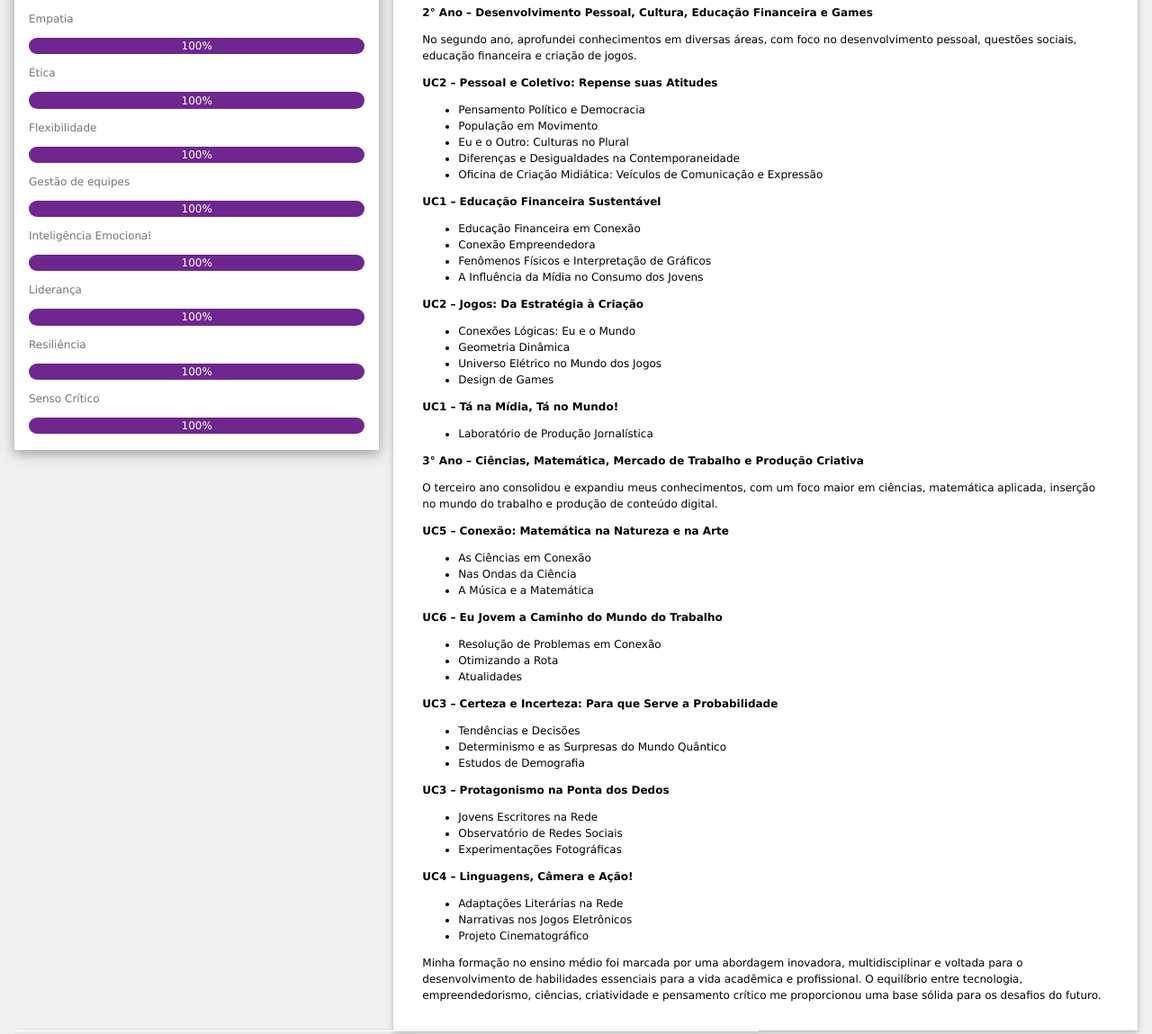
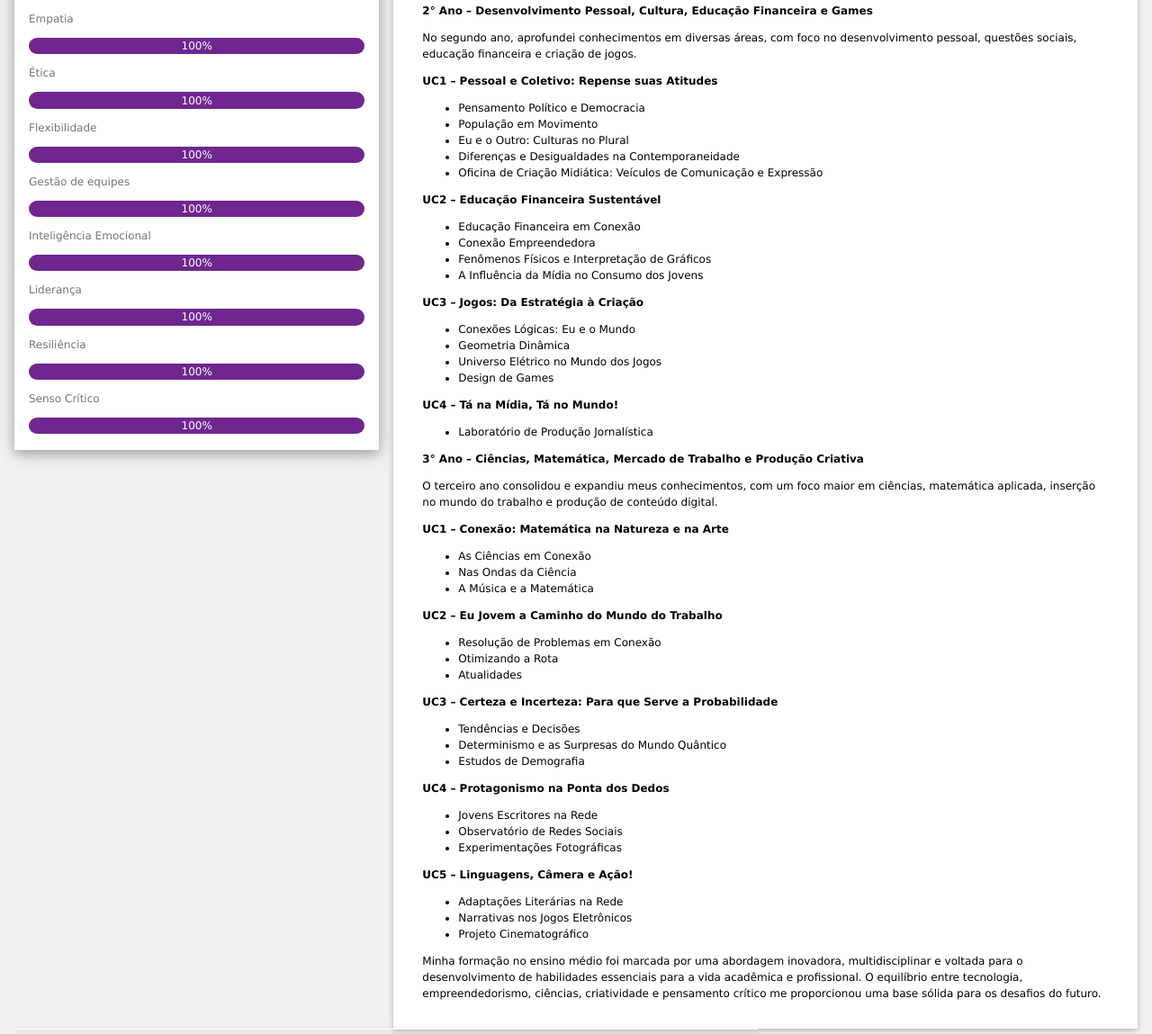
Before and after one commit to GiselleAndrade1/curriculum, a plain HTML site: page index.html in a window 1280 px wide. Shown: the part 865-2014 px from the top of the page at 90% size. Drawn offline with Linux system fonts and the light colour scheme.

Commit message:
Atualizar o index.html

```diff
--- a/index.html
+++ b/index.html
@@ -165,7 +165,6 @@
             <h6 class="gal-opacity"><b>EE - Conselheiro Ruy Barbosa</b></h6>
             <h6 class="gal-text-teal"><i class="fa fa-calendar fa-fw gal-margin-right"></i>Fev de 2021 - Dez de 2023
             </h6>
-            <p>
     <article>
         <strong>1° Ano – Empreendedorismo, Tecnologia e Inovação</strong>
         <p>O primeiro ano foi focado no desenvolvimento de uma mentalidade empreendedora, aliada à tecnologia e inovação. Esse período foi essencial para minha compreensão sobre o impacto da tecnologia nos negócios e na sociedade, além de estimular minha criatividade e pensamento estratégico.</p>
@@ -175,7 +174,7 @@
         <strong>2° Ano – Desenvolvimento Pessoal, Cultura, Educação Financeira e Games</strong>
         <p>No segundo ano, aprofundei conhecimentos em diversas áreas, com foco no desenvolvimento pessoal, questões sociais, educação financeira e criação de jogos.</p>
 
-        <strong>UC2 – Pessoal e Coletivo: Repense suas Atitudes</strong>
+        <strong>UC1 – Pessoal e Coletivo: Repense suas Atitudes</strong>
         <ul>
             <li>Pensamento Político e Democracia</li>
             <li>População em Movimento</li>
@@ -184,7 +183,7 @@
             <li>Oficina de Criação Midiática: Veículos de Comunicação e Expressão</li>
         </ul>
 
-        <strong>UC1 – Educação Financeira Sustentável</strong>
+        <strong>UC2 – Educação Financeira Sustentável</strong>
         <ul>
             <li>Educação Financeira em Conexão</li>
             <li>Conexão Empreendedora</li>
@@ -192,7 +191,7 @@
             <li>A Influência da Mídia no Consumo dos Jovens</li>
         </ul>
 
-        <strong>UC2 – Jogos: Da Estratégia à Criação</strong>
+        <strong>UC3 – Jogos: Da Estratégia à Criação</strong>
         <ul>
             <li>Conexões Lógicas: Eu e o Mundo</li>
             <li>Geometria Dinâmica</li>
@@ -200,7 +199,7 @@
             <li>Design de Games</li>
         </ul>
 
-        <strong>UC1 – Tá na Mídia, Tá no Mundo!</strong>
+        <strong>UC4 – Tá na Mídia, Tá no Mundo!</strong>
         <ul>
             <li>Laboratório de Produção Jornalística</li>
         </ul>
@@ -210,14 +209,14 @@
         <strong>3° Ano – Ciências, Matemática, Mercado de Trabalho e Produção Criativa</strong>
         <p>O terceiro ano consolidou e expandiu meus conhecimentos, com um foco maior em ciências, matemática aplicada, inserção no mundo do trabalho e produção de conteúdo digital.</p>
 
-        <strong>UC5 – Conexão: Matemática na Natureza e na Arte</strong>
+        <strong>UC1 – Conexão: Matemática na Natureza e na Arte</strong>
         <ul>
             <li>As Ciências em Conexão</li>
             <li>Nas Ondas da Ciência</li>
             <li>A Música e a Matemática</li>
         </ul>
 
-        <strong>UC6 – Eu Jovem a Caminho do Mundo do Trabalho</strong>
+        <strong>UC2 – Eu Jovem a Caminho do Mundo do Trabalho</strong>
         <ul>
             <li>Resolução de Problemas em Conexão</li>
             <li>Otimizando a Rota</li>
@@ -231,14 +230,14 @@
             <li>Estudos de Demografia</li>
         </ul>
 
-        <strong>UC3 – Protagonismo na Ponta dos Dedos</strong>
+        <strong>UC4 – Protagonismo na Ponta dos Dedos</strong>
         <ul>
             <li>Jovens Escritores na Rede</li>
             <li>Observatório de Redes Sociais</li>
             <li>Experimentações Fotográficas</li>
         </ul>
 
-        <strong>UC4 – Linguagens, Câmera e Ação!</strong>
+        <strong>UC5 – Linguagens, Câmera e Ação!</strong>
         <ul>
             <li>Adaptações Literárias na Rede</li>
             <li>Narrativas nos Jogos Eletrônicos</li>
@@ -249,7 +248,6 @@
         <p>Minha formação no ensino médio foi marcada por uma abordagem inovadora, multidisciplinar e voltada para o desenvolvimento de habilidades essenciais para a vida acadêmica e profissional. O equilíbrio entre tecnologia, empreendedorismo, ciências, criatividade e pensamento crítico me proporcionou uma base sólida para os desafios do futuro.</p>
 
 </section>
-            </p>
             <br>
           </div>
         </div>
```
